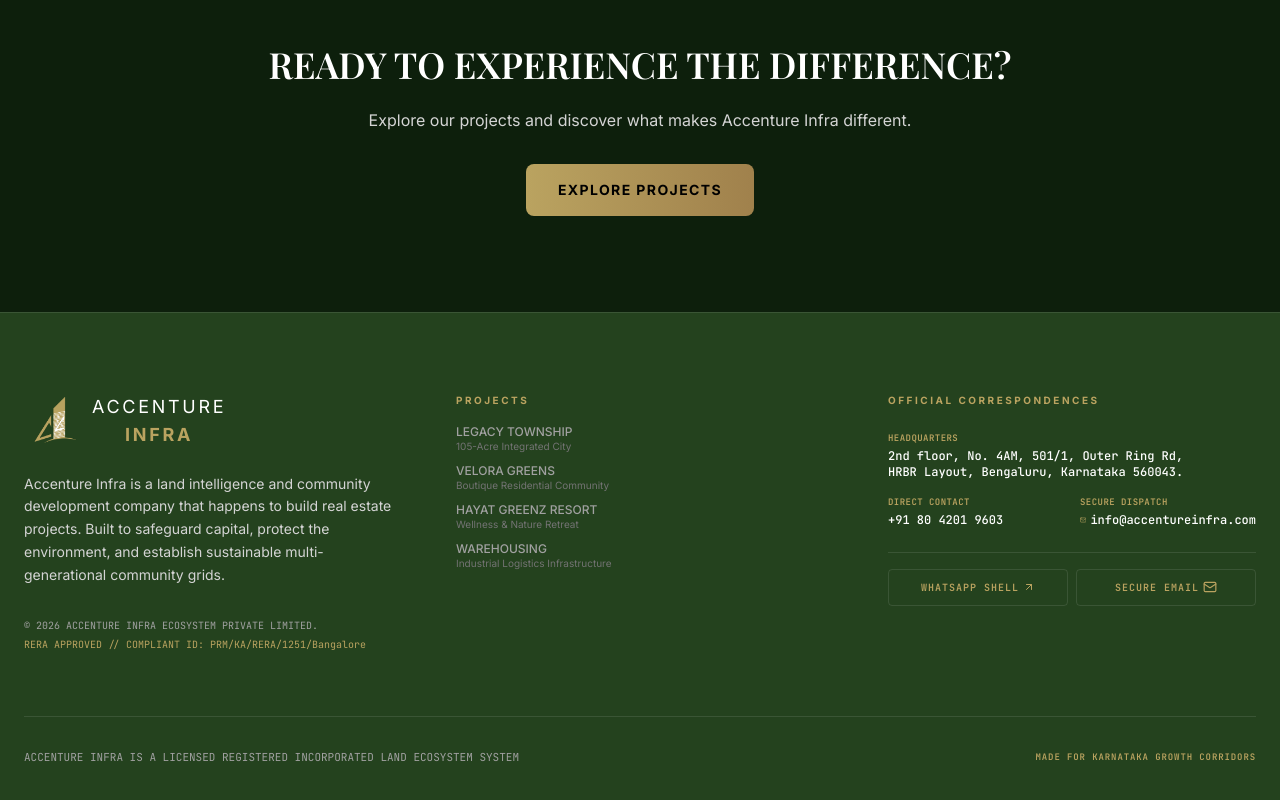
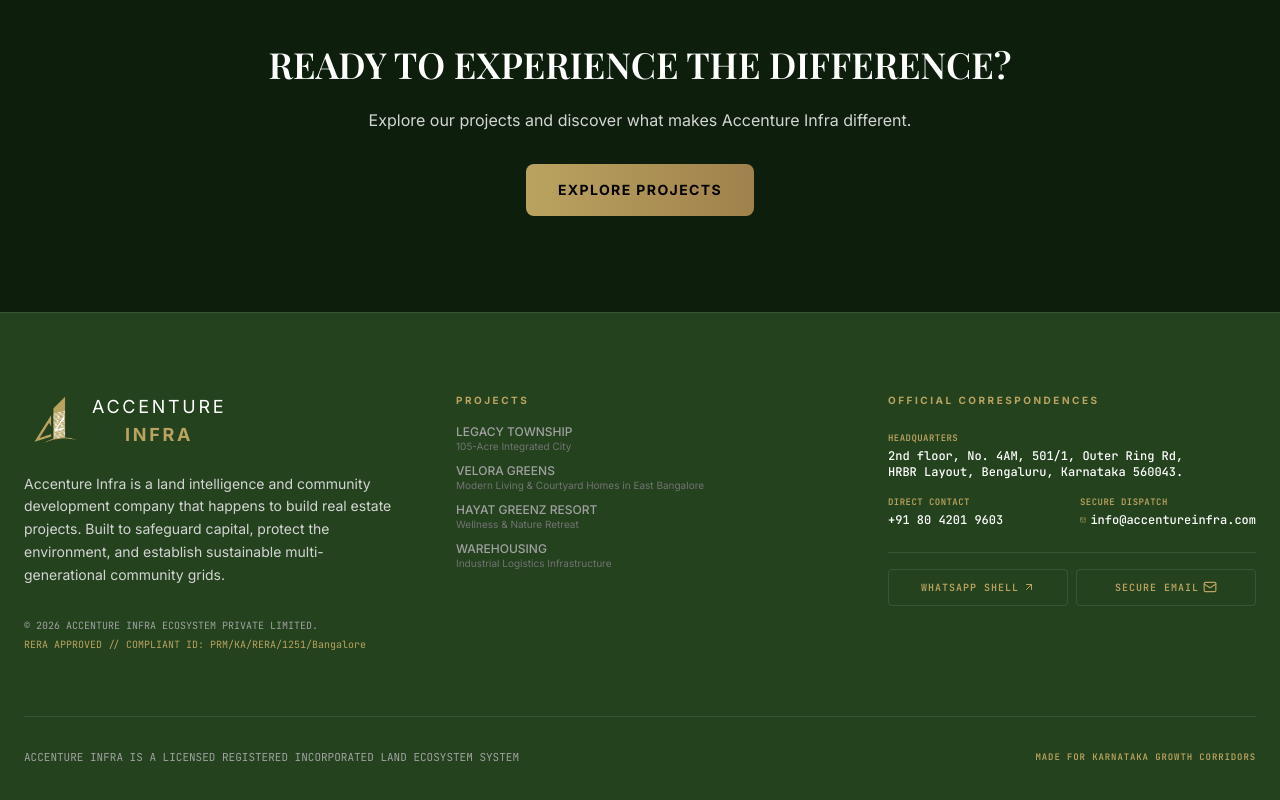
Before and after one commit to sagaanand/al-green-developers, a React (Vite) app: page /about in a window 1280 px wide. Shown: the part 2825-3625 px from the top of the page. Built offline with nearby package versions, Linux system fonts and the light colour scheme; a web font is replaced by a local one.

Commit message:
feat: add RERA numbers below developments images and update Velora Greens taglines/descriptions

```diff
--- a/src/components/Footer.tsx
+++ b/src/components/Footer.tsx
@@ -56,7 +56,7 @@ export default function Footer({ onScrollToSection }: FooterProps) {
             <ul className="space-y-2.5 text-xs">
               {[
                 { id: "legacy", label: "LEGACY TOWNSHIP", desc: "105-Acre Integrated City" },
-                { id: "velora", label: "VELORA GREENS", desc: "Boutique Residential Community" },
+                { id: "velora", label: "VELORA GREENS", desc: "Modern Living & Courtyard Homes in East Bangalore" },
                 { id: "hayat", label: "HAYAT GREENZ RESORT", desc: "Wellness & Nature Retreat" },
                 { id: "logistics", label: "WAREHOUSING", desc: "Industrial Logistics Infrastructure" },
               ].map((item) => (
--- a/src/components/Header.tsx
+++ b/src/components/Header.tsx
@@ -42,7 +42,7 @@ export default function Header({ onScrollToSection, onOpenTracker, activeSection
       label: "Developments",
       icon: FolderKanban,
       items: [
-        { label: "Velora Greens", desc: "Boutique Residential Enclave", id: "velora" },
+        { label: "Velora Greens", desc: "Modern Living & Courtyard Homes in East Bangalore", id: "velora" },
         { label: "Legacy Township", desc: "Flagship 105-Acre Integrated City", id: "legacy" },
         { label: "Future Projects", desc: "STRR & Kadugodi Express Corridors", scrollId: "developments" }
       ]
@@ -310,7 +310,7 @@ export default function Header({ onScrollToSection, onOpenTracker, activeSection
                 >
                   <div>
                     <span className="block text-lg font-sans uppercase tracking-wider text-white group-hover:text-gold transition-colors">Velora Greens</span>
-                    <span className="block text-xs text-neutral-300">Boutique Residential Enclave</span>
+                    <span className="block text-xs text-neutral-300">Modern Living & Courtyard Homes in East Bangalore</span>
                   </div>
                 </button>
 
--- a/src/components/SectionDevelopments.tsx
+++ b/src/components/SectionDevelopments.tsx
@@ -70,7 +70,8 @@ export default function SectionDevelopments({ onOpenProjectDetail, onOpenSiteVis
                   className="grid grid-cols-1 lg:grid-cols-2 gap-12 lg:gap-16 items-center"
                 >
                   {/* Left/Right visual column */}
-                  <div className={`relative aspect-[4/3] w-full rounded-2xl overflow-hidden group bg-neutral-900 shadow-xl ${isEven ? "lg:order-1" : "lg:order-2"}`}>
+                  <div className={`${isEven ? "lg:order-1" : "lg:order-2"}`}>
+                    <div className="relative aspect-[4/3] w-full rounded-2xl overflow-hidden group bg-neutral-900 shadow-xl">
                       <img
                         id={`project-showcase-img-${project.id}`}
                         src={project.image}
@@ -91,6 +92,11 @@ export default function SectionDevelopments({ onOpenProjectDetail, onOpenSiteVis
                       <div className="absolute top-6 right-6 flex items-center gap-1.5 px-4 py-2 rounded-full text-xs font-sans font-semibold tracking-wider uppercase bg-white text-gray-800 shadow-md">
                         {project.id === "legacy" && <Sparkles className="w-4 h-4 text-gold" />}
                         <span>{project.id === "legacy" ? "Flagship" : "Premium"}</span>
+                      </div>
+                    </div>
+                    {/* Dummy RERA Registration No below the image */}
+                    <div className="mt-3 text-[10px] font-mono tracking-widest text-[#BAA360] uppercase pl-1">
+                      RERA Registration No: {project.id === "legacy" ? "PRM/KA/RERA/1251/L-1251" : "PRM/KA/RERA/1251/V-2364"}
                     </div>
                   </div>
 
--- a/src/data.ts
+++ b/src/data.ts
@@ -100,9 +100,9 @@ export const PROJECTS: Project[] = [
   {
     id: "velora",
     title: "VELORA GREENS",
-    tagline: "A Premium Boutique Residential Community",
+    tagline: "a thoughtfully envisioned community in East Bangalore offering Modern Living Residences and distinctive Velora Greens Courtyard Homes",
     location: "Sarjapur-Varthur Tech Belt, Bangalore East",
-    story: "A premium boutique residential community offering elegant apartments, contemporary row housing, and premium villa plots within a green and lifestyle-oriented environment. Designed for modern families and discerning investors, the project combines urban comfort with open spaces, wellness amenities, and refined living experiences.",
+    story: "A thoughtfully envisioned community in East Bangalore offering Modern Living Residences and distinctive Velora Greens Courtyard Homes. Designed for modern families and discerning investors, the project combines urban comfort with open spaces, wellness amenities, and refined living experiences.",
     masterplan: [
       "90 thoughtfully designed apartments across 6 residential blocks",
       "15 apartments per block with spacious 2 & 3 BHK residences",
@@ -124,7 +124,7 @@ export const PROJECTS: Project[] = [
       liquidity: 9.5
     },
     image: "https://images.unsplash.com/photo-1545324418-cc1a3fa10c00?q=80&w=1000&auto=format&fit=crop",
-    ctaText: "Explore Boutique Community"
+    ctaText: "Explore Courtyard Homes"
   },
   {
     id: "hayat",
--- a/src/pages/VeloraGreens.tsx
+++ b/src/pages/VeloraGreens.tsx
@@ -143,7 +143,7 @@ className="font-luxury-heading text-5xl md:text-7xl tracking-wide uppercase mb-6
               Overview
             </h2>
             <p className="text-lg text-neutral-300 leading-relaxed mb-8 font-normal">
-              A premium boutique residential community offering elegant apartments, contemporary row housing, and premium villa plots within a green and lifestyle-oriented environment. Designed for modern families and discerning investors, the project combines urban comfort with open spaces, wellness amenities, and refined living experiences.
+              A thoughtfully envisioned community in East Bangalore offering Modern Living Residences and distinctive Velora Greens Courtyard Homes. Designed for modern families and discerning investors, the project combines urban comfort with open spaces, wellness amenities, and refined living experiences.
             </p>
             <img
               src="https://images.unsplash.com/photo-1512917774080-9991f1c4c750?q=80&w=1200&auto=format&fit=crop"
@@ -322,7 +322,7 @@ className="font-luxury-heading text-5xl md:text-7xl tracking-wide uppercase mb-6
               Schedule a Site Visit
             </h2>
             <p className="text-neutral-300 mb-8 font-normal">
-              Experience Velora Greens in person. Our team will guide you through this boutique community.
+              Experience Velora Greens in person. Our team will guide you through this thoughtfully envisioned community.
             </p>
             <Link
               to="/"
--- a/src/pages/VeloraGreensLanding.tsx
+++ b/src/pages/VeloraGreensLanding.tsx
@@ -61,7 +61,7 @@ export default function VeloraGreensLanding() {
                   VELORA GREENS
                 </h1>
                 <p className="text-xl md:text-2xl text-[#BAA360] font-semibold mb-6">
-                  Boutique Residential Community in Bangalore East
+                  Modern Living & Courtyard Homes in Bangalore East
                 </p>
                 <div className="flex items-center gap-2 text-white/80 mb-4">
                   <MapPin className="w-5 h-5 text-[#BAA360]" />
@@ -95,7 +95,7 @@ export default function VeloraGreensLanding() {
                 className="grid grid-cols-2 gap-4"
               >
                 {[
-                  { icon: Home, text: "90 Boutique Homes" },
+                  { icon: Home, text: "90 Modern Living & Courtyard Homes" },
                   { icon: Leaf, text: "Heirloom Forest" },
                   { icon: Shield, text: "RERA Approved" },
                   { icon: Award, text: "9.5 Investment Score" }
@@ -194,14 +194,14 @@ export default function VeloraGreensLanding() {
           >
             <h2 className="font-display text-3xl md:text-4xl font-semibold mb-4">Why Velora Greens?</h2>
             <p className="text-white/70 max-w-2xl mx-auto">
-              A meticulously curated boutique sanctuary designed for elevated peace, lower spatial density, and high air exchange
+              A thoughtfully envisioned community in East Bangalore designed for elevated peace, lower spatial density, and high air exchange
             </p>
           </motion.div>
 
           <div className="grid md:grid-cols-2 lg:grid-cols-3 gap-8">
             {[
               {
-                title: "90 Boutique Homes",
+                title: "90 Modern Residences",
                 description: "Elegant low-rise apartments with climate ventilation for natural airflow",
                 icon: Home
               },
```
Lines whose indentation alone changed are shown as unchanged.
